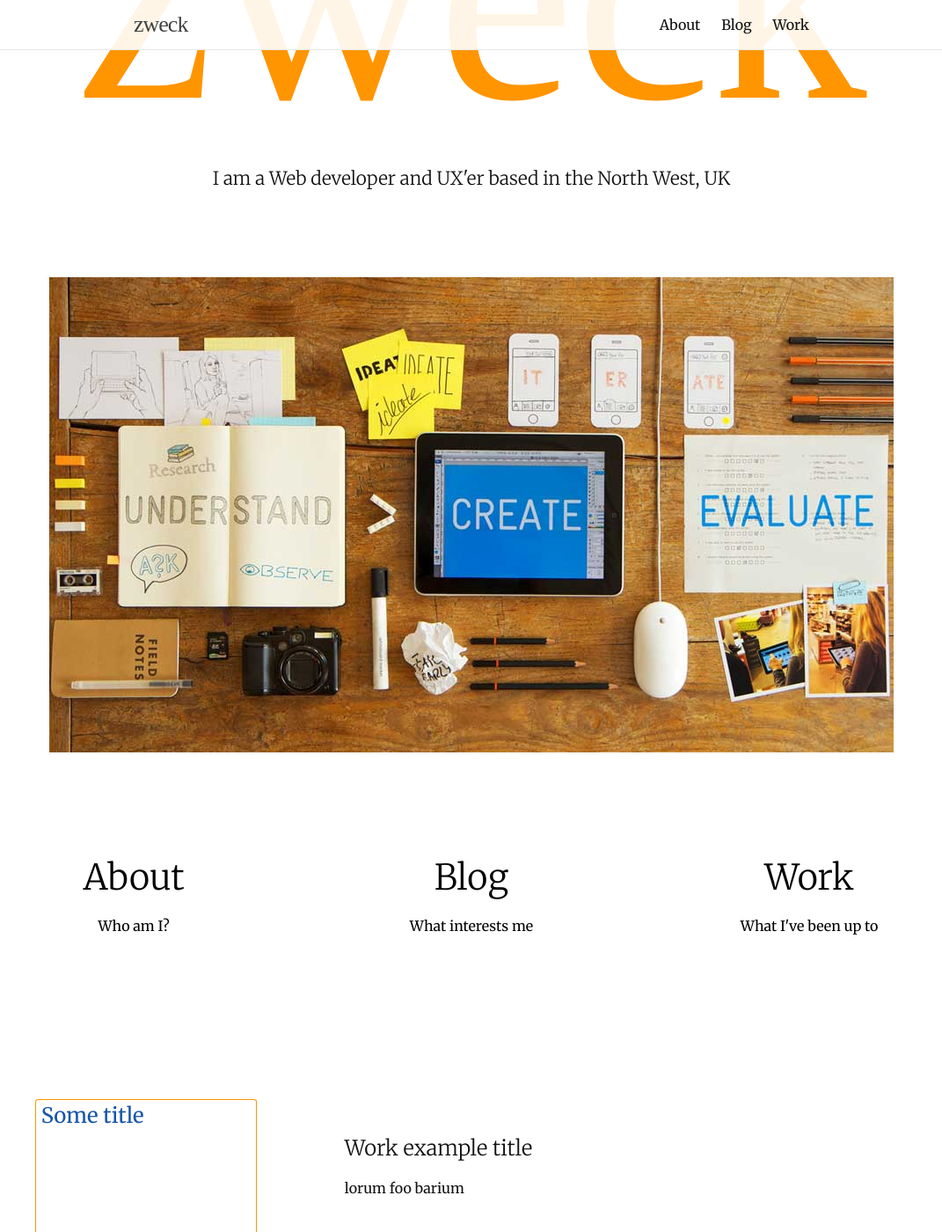
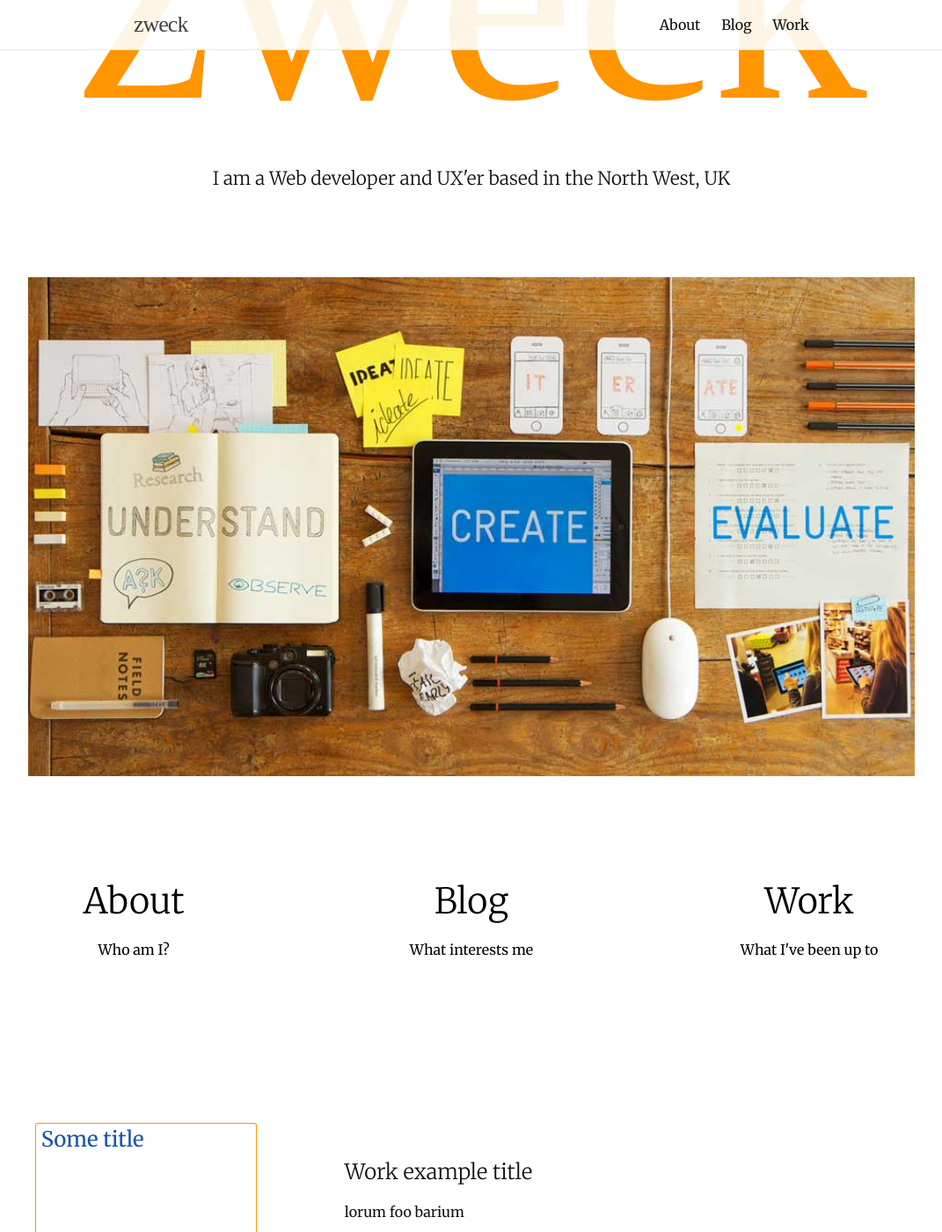
Before and after one commit to zweck/zweck.github.io, a Jekyll site: the page built from index.html, in a window 1280 px wide and 1400 px high. Shown: the whole window at 88% size, without its empty margins (104-1175 px from the left). Built offline with Jekyll 4.4.1, drawn with Linux system fonts in a browser that asks for light colours; some web fonts are replaced.

Commit message:
Adjust header image on mobile

```diff
--- a/_sass/_header.scss
+++ b/_sass/_header.scss
@@ -41,10 +41,12 @@
 
 	img{
 		margin: 3rem 0 4rem 0;
-		max-width: 63rem;
+   //max-width: 100vw;
+   width:100%;
 
 		@media screen and (min-width: 785px) {
 			margin: 6rem 0 7rem 0;
+    width: 63rem;
 		}
 	}
 
```
